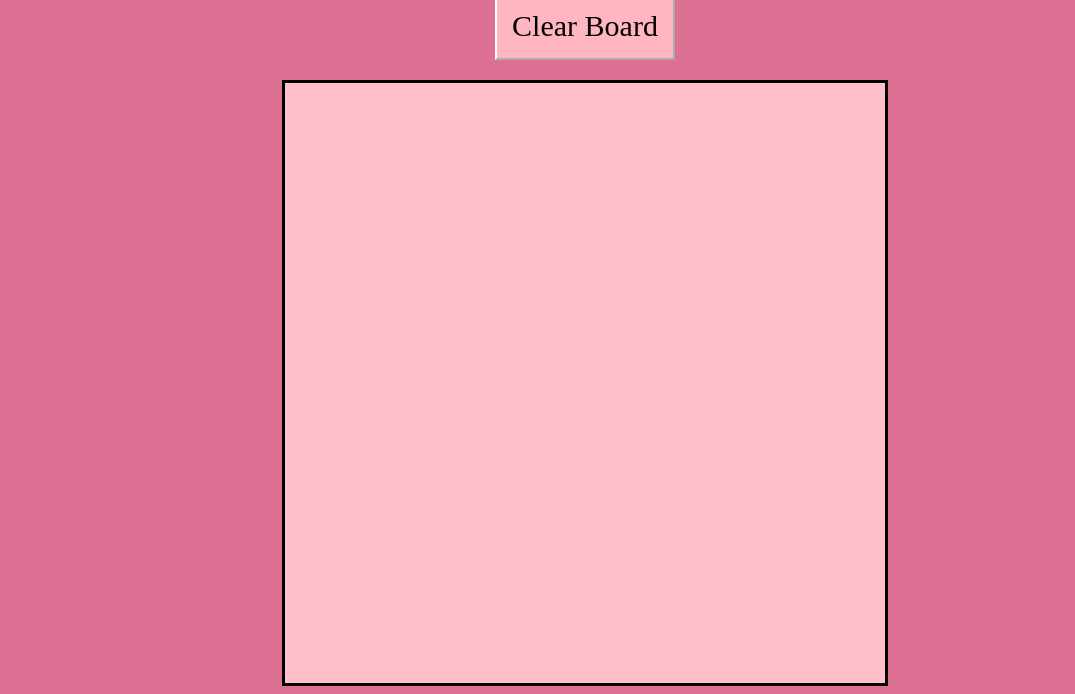
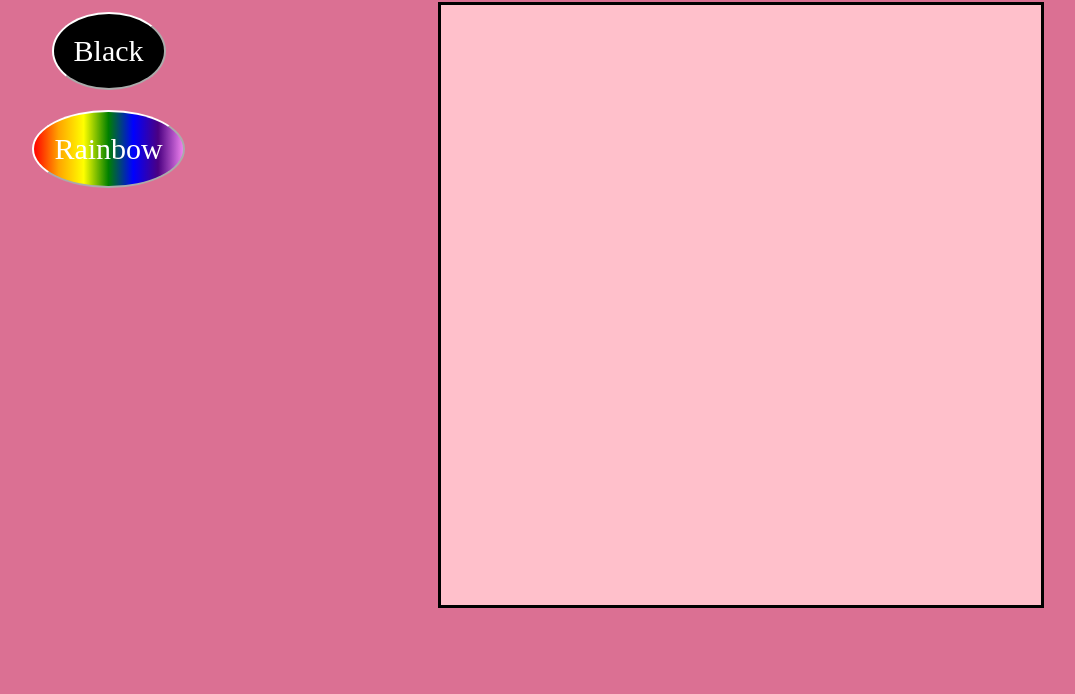
Before and after one commit to melxincognito/etch-a-sketch, a plain HTML site: page index.html in a window 1280 px wide. Shown: the part 265-959 px from the top of the page, without its empty margins (55-1130 px from the left). After the commit the page ends 881 px from the top, so only its background shows below. Drawn offline with Linux system fonts and the light colour scheme; a web font is replaced by a local one.

Commit message:
rainbow selection

```diff
--- a/index.html
+++ b/index.html
@@ -8,10 +8,16 @@
     </header>
     <body>
         <h1>🎨 etch - a - sketch 🎨</h1>
-        <p> color </p>
-        <button id='clearBoard'>Clear Board</button>
-
-        <div class="grid" id="grid">
+        <div id='gameContent'>
+            <div class='mode' id='mode'>
+                <p> mode </p>
+                <button class='modeBlack' id='modeBlack'> Black </button>
+                <button class='modeRainbow' id='modeRainbow'> Rainbow </button>
+            </div>
+            <div class= 'content'   id='content'>
+                <button id='clearBoard'>Clear Board</button>
+                <div class="grid" id="grid">
+            </div>
         </div>
 
 
--- a/script.js
+++ b/script.js
@@ -1,13 +1,17 @@
 // constants and variables set
 
 const clearBoard = document.getElementById('clearBoard');
-const defaultGridSize = 16
-var grid = document.getElementById('grid')
+const grid = document.getElementById('grid');
+const blackBtn = document.getElementById('modeBlack');
+const rainbowBtn = document.getElementById('modeRainbow')
+const defaultGridSize = 16;
 const newGridSize = ''
 
 
+
+
 function newGridPrompt(newGridSize) {
-     newGridSize = prompt('How many squares do you want in your next grid? (max 100)');
+     newGridSize = prompt('How many squares do you want in your next grid? (max 70)');
     newGridSize = parseInt(newGridSize);
     setGrid(newGridSize);
 }
@@ -30,18 +34,22 @@ function setGrid(size) {
         square.style.position= 'relative';
         square.style.gridTemplateColumns = `repeat(${size}, 1fr)`;
         square.style.gridTemplateRows = `repeat(${size}, 1fr)`;
-        square.addEventListener('mouseover', changeColor)
+        square.addEventListener('mouseover', rainbowColor)
         document.getElementById('grid').appendChild(square);
     }
+
 
 }
 
 
 function changeColor(e) {
-    e.target.style.backgroundColor = 'lightyellow';
+    e.target.style.backgroundColor = 'black';
 }
 
-
+function rainbowColor(e) {
+    const randomColor = Math.floor(Math.random()*16777215).toString(16);
+    e.target.style.backgroundColor = "#" + randomColor;
+}
 
 function clear() {
     grid.innerHTML = ''
--- a/stylesheet.css
+++ b/stylesheet.css
@@ -15,6 +15,33 @@ h1 {
     padding: 40px
 
 
+}
+
+.gameContent {
+    display: flex;
+
+}
+
+.mode {
+    float: left
+}
+
+.content {
+    display: center;
+}
+
+.modeBlack {
+    background-color: black;
+    color: white;
+    padding: 20px;
+    border-radius: 50%;
+
+}
+.modeRainbow {
+    background-image: linear-gradient(to right, red, orange, yellow, green, blue, indigo, violet);
+    color: white;
+    padding: 20px;
+    border-radius: 50%;
 }
 
 p{
@@ -49,8 +76,6 @@ button {
 }
 
 
-
-/** targeted the block class I created for the divs from the javascript file **/
 .block {
     background-color: pink;
     display: flex;
```
